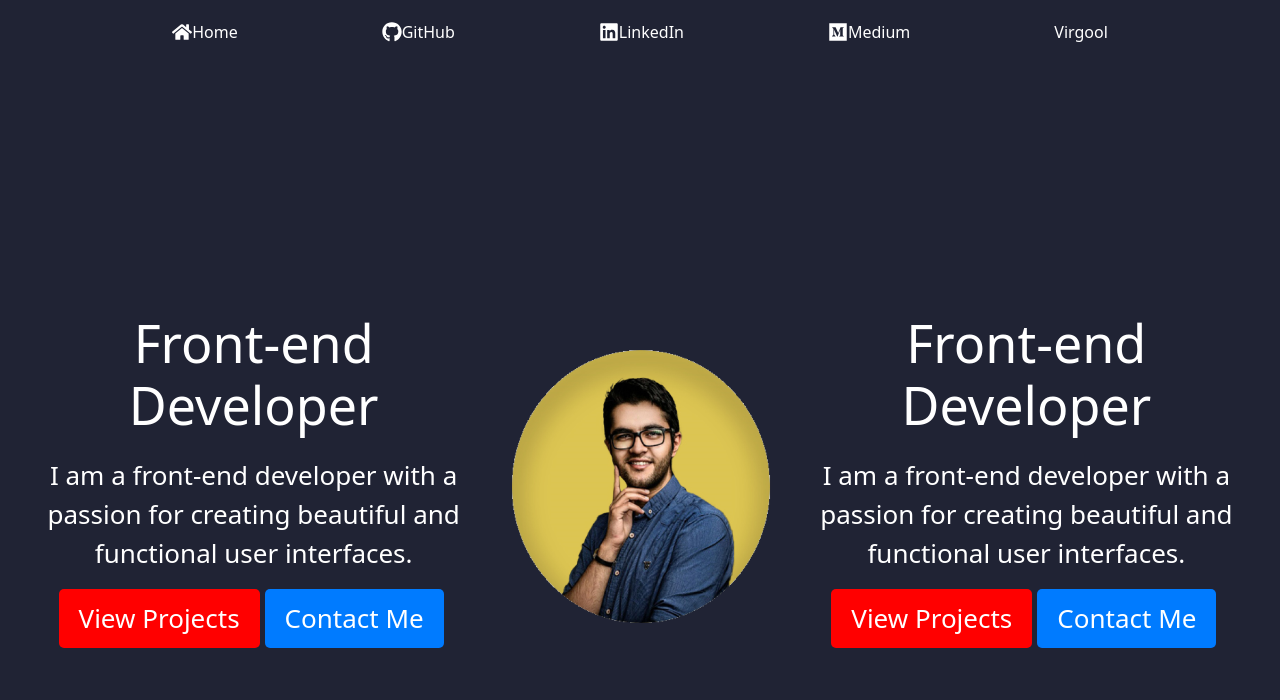
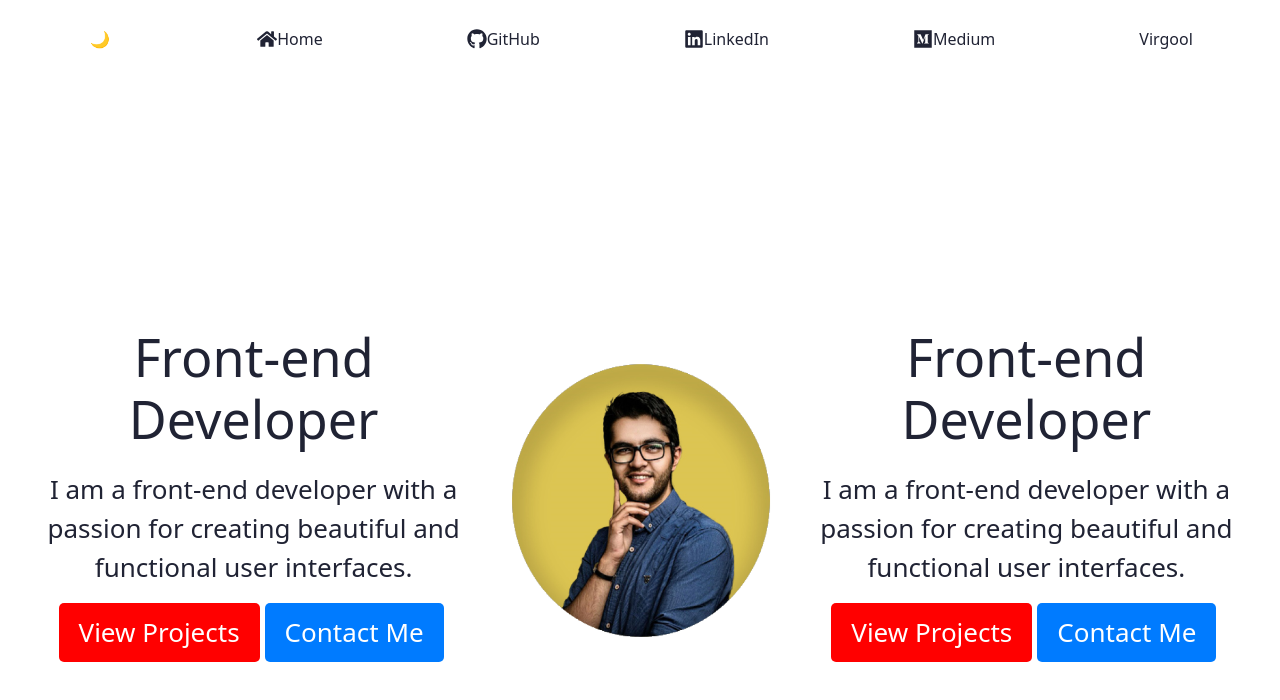
Before and after one commit to peymanfazeli/Portfolio, a React (Create React App) app: page / in a window 1280 px wide. Shown: the top 700 px of the page. Built offline with nearby package versions, Linux system fonts and the light colour scheme.

Commit message:
dynamic theme and button to toggle

```diff
--- a/src/App.css
+++ b/src/App.css
@@ -14,14 +14,12 @@
 }
 
 .App-header {
-  background-color: #202334;
   min-height: 100vh;
   display: flex;
   flex-direction: column;
   align-items: center;
   justify-content: center;
   font-size: calc(10px + 2vmin);
-  color: white;
 }
 
 .App-link {
--- a/src/App.js
+++ b/src/App.js
@@ -1,11 +1,39 @@
+import React, { useState, useEffect } from "react";
+// styles
 import './App.css';
+import "bootstrap/dist/css/bootstrap.min.css";
+// components
 import Menu from './components/Menu';
 import Header from './components/Header';
 
+const getInitialTheme = () => {
+	const storedTheme = localStorage.getItem("theme");
+	if (storedTheme) {
+		return storedTheme;
+	}
+	return window.matchMedia("(prefers-color-scheme: dark)").matches ? "dark" : "light";
+  };
+
+
 function App() {
+	const [ theme, setTheme ] = useState(getInitialTheme());
+	useEffect(() => {
+		document.body.classList.remove("theme-light", "theme-dark");
+		document.body.classList.add(`theme-${theme}`);
+	}, [theme]);
+
+	const toggleTheme = () => {
+		const newTheme = theme === "dark" ? "light" : "dark";
+		setTheme(newTheme);
+	}
+
+
+
 	return (
 		<div className="App d-flex flex-column justify-content-center align-items-center">
-			<Menu />
+			<div className="d-flex" style={{width: '100%'}}>
+				<Menu  theme={theme} onThemeToggle={toggleTheme} />
+			</div>
 			<header className="App-header">
 				<Header />
 			</header>
--- a/src/components/Menu.js
+++ b/src/components/Menu.js
@@ -11,7 +11,6 @@ import config from '../config';
 const MenuContainer = styled.ul`
 	position: relative;
 	top: 0;
-	color: white;
 	display: flex;
 	justify-content: center;
 	align-items: center;
@@ -33,20 +32,26 @@ const MenuIcon = styled.span`
 const handleMenuIcon = (itemName) =>{
 	switch (itemName) {
 		case 'Home':
-			return <FaHome size={20} color="white" />;
+			return <FaHome size={20} />;
 		case 'GitHub':
-			return <FaGithub size={20} color="white" />;
+			return <FaGithub size={20} />;
 		case 'LinkedIn':
-			return <FaLinkedin size={20} color="white" />;
+			return <FaLinkedin size={20} />;
 		case 'Medium':
-			return <FaMedium size={20} color="white" />;
+			return <FaMedium size={20} />;
 		default:
 			break;
 	}
 }
-export default function Menu() {
+export default function Menu({ theme, onThemeToggle }) {
 	return (
 		<MenuContainer>
+			<button
+				className="btn fixed-top-end"
+				onClick={onThemeToggle}
+			>
+				{theme === "dark" ? "🌞" : "🌙"}
+			</button>
 			{config.menuItems && Object.entries(config.menuItems).map(([key, {name, URL}]) => (
 				<MenuItem key={key} onClick={key.onClick}>
 					<motion.div
@@ -60,7 +65,7 @@ export default function Menu() {
 						</MenuIcon>
 						<a
 							href={`${URL}`}
-							style={{textDecoration: 'none', color: 'white'}}
+							style={{textDecoration: 'none', color: 'inherit'}}
 							target='_blank'
 							rel='noopener noreferrer'
 						>
--- a/src/index.css
+++ b/src/index.css
@@ -1,5 +1,4 @@
 body {
-  background-color: #202334 !important;
   margin: 0;
   font-family: -apple-system, BlinkMacSystemFont, 'Segoe UI', 'Roboto', 'Oxygen',
     'Ubuntu', 'Cantarell', 'Fira Sans', 'Droid Sans', 'Helvetica Neue',
@@ -12,3 +11,13 @@ code {
   font-family: source-code-pro, Menlo, Monaco, Consolas, 'Courier New',
     monospace;
 }
+
+.theme-light {
+  background-color: #ffffff;
+  color: #202334;
+}
+
+.theme-dark {
+  background-color: #202334;
+  color: #ffffff;
+}
```
Also changed, not shown: src/index.js (+5 -3 lines).
